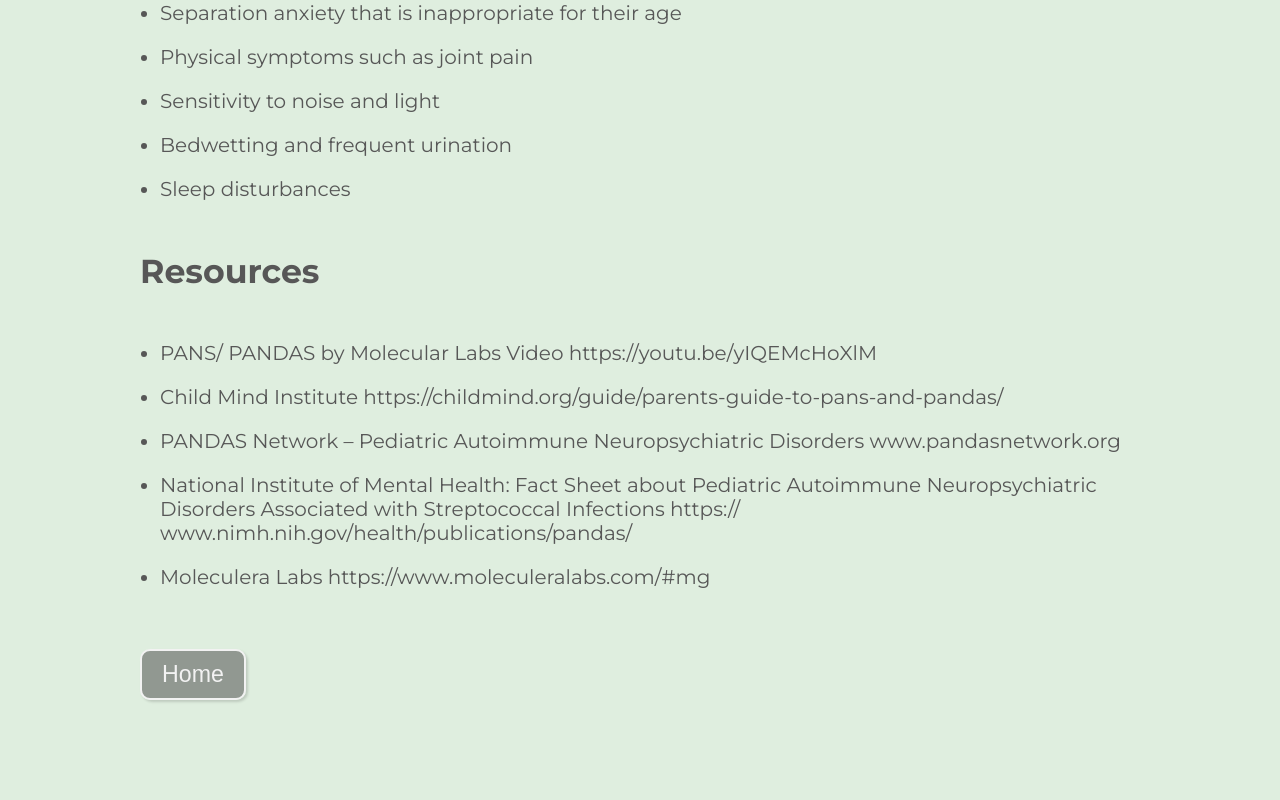
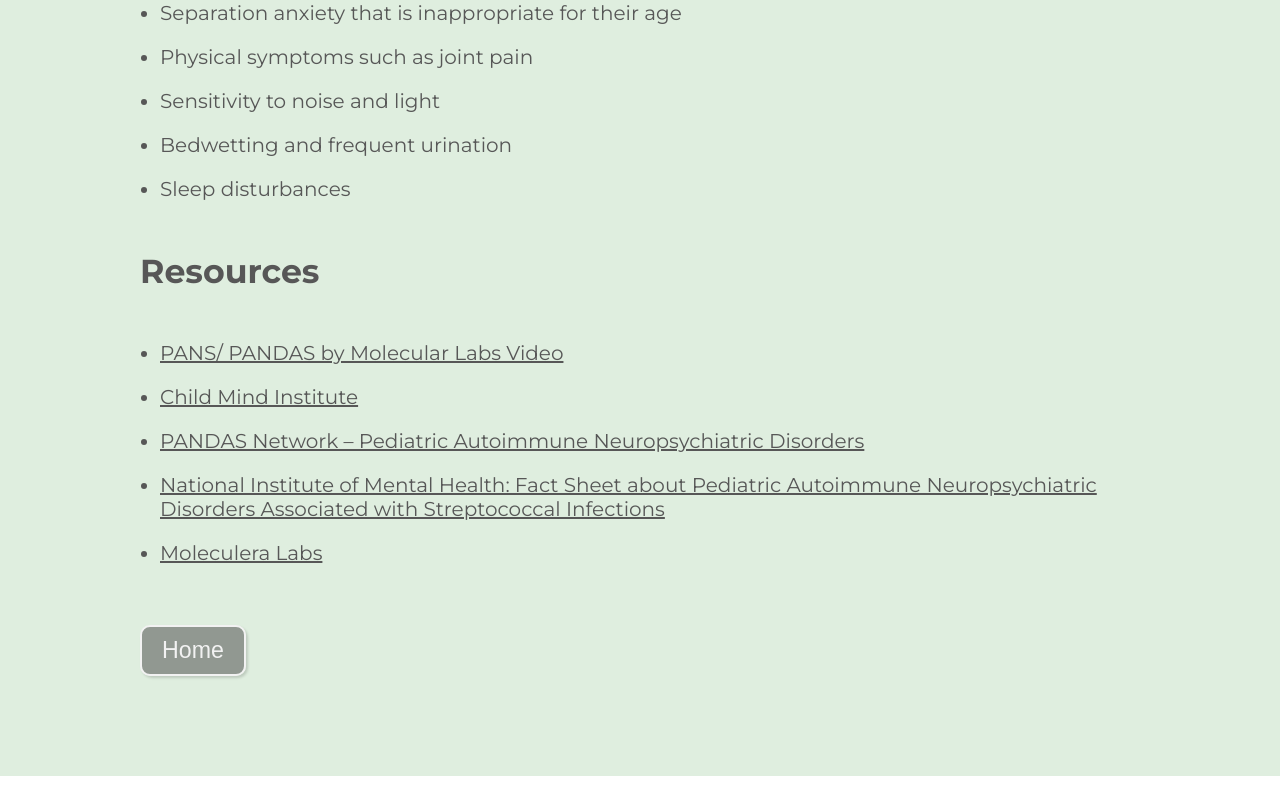
Before and after one commit to waldsmitha/sage, a React (Create React App) app: page /pans in a window 1280 px wide. Shown: the part 1002-1802 px from the top of the page. After the commit the page ends 1778 px from the top, so only its background shows below. Built offline with nearby package versions, Linux system fonts and the light colour scheme.

Commit message:
minor fixes on Pans/Pandas

```diff
--- a/src/components/Services.js
+++ b/src/components/Services.js
@@ -352,7 +352,7 @@
   }
   .content {
     padding: 0 1rem;
-    line-height: 2;
+    line-height: 1.5;
     p {
       padding: 0 1rem 3rem 1rem;
     }
--- a/src/pages/Pans.js
+++ b/src/pages/Pans.js
@@ -64,23 +64,27 @@
         </ul>
         <h1>Resources</h1>
         <ul>
-          <li>
-            PANS/ PANDAS by Molecular Labs Video https://youtu.be/yIQEMcHoXlM
-          </li>
-          <li>
-            Child Mind Institute
-            https://childmind.org/guide/parents-guide-to-pans-and-pandas/
-          </li>
+          <a href="https://youtu.be/yIQEMcHoXlM">
+            <li>PANS/ PANDAS by Molecular Labs Video</li>
+          </a>
+          <a href="https://childmind.org/guide/parents-guide-to-pans-and-pandas/">
+            <li>Child Mind Institute</li>
+          </a>
+          <a href="www.pandasnetwork.org">
             <li>
               PANDAS Network – Pediatric Autoimmune Neuropsychiatric Disorders
-            www.pandasnetwork.org
             </li>
+          </a>
+          <a href="https:// www.nimh.nih.gov/health/publications/pandas/">
             <li>
               National Institute of Mental Health: Fact Sheet about Pediatric
-            Autoimmune Neuropsychiatric Disorders Associated with Streptococcal
-            Infections https:// www.nimh.nih.gov/health/publications/pandas/
+              Autoimmune Neuropsychiatric Disorders Associated with
+              Streptococcal Infections
             </li>
-          <li>Moleculera Labs https://www.moleculeralabs.com/#mg</li>
+          </a>
+          <a href="https://www.moleculeralabs.com/#mg">
+            <li>Moleculera Labs </li>
+          </a>
         </ul>
         <Link to="/">
           <button>Home</button>
@@ -95,6 +99,7 @@
   background: #dfeedf;
   padding: 5rem 2rem;
   padding-bottom: 10rem;
+
   #header {
     font-size: calc(4rem + 0.5vw);
   }
@@ -107,6 +112,14 @@
     ul {
       padding-left: 2rem;
     }
+    a {
+      color: #575757;
+      transition: 0.3s;
+      &:hover {
+        color: #8f8f8f;
+      }
+    }
+
     li {
       padding: 1rem 0;
       font-size: 2rem;
```
Lines whose indentation alone changed are shown as unchanged.
